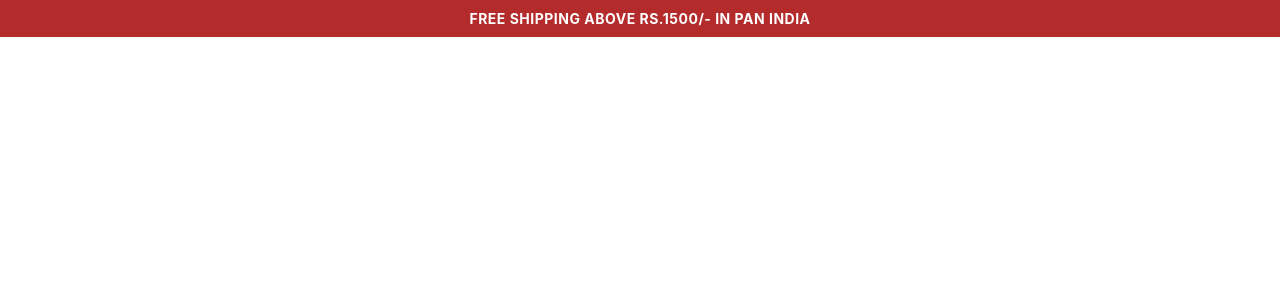
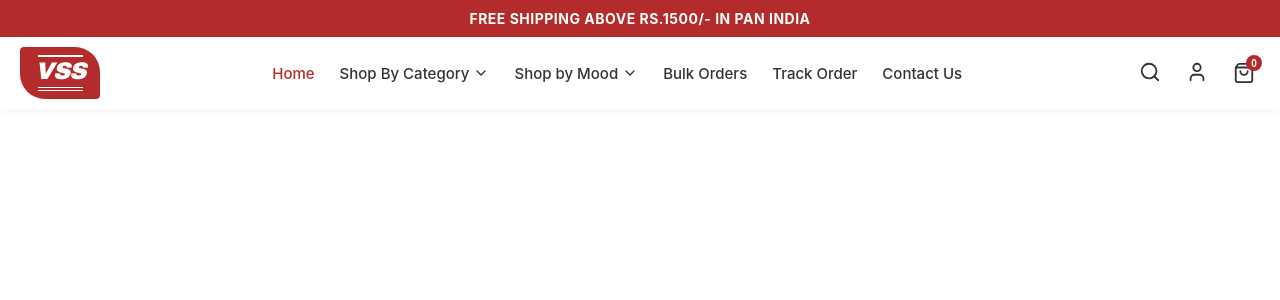
Before and after one commit to pradeebaakairatechnologies-cyber/Ecommerce, a React (Vite) app: page / in a window 1280 px wide. Shown: the top 300 px of the page. Built offline with nearby package versions, Linux system fonts and the light colour scheme.

Commit message:
Add Navbar component with VSS logo and lucide-react icons

```diff
--- a/package.json
+++ b/package.json
@@ -10,6 +10,7 @@
     "preview": "vite preview"
   },
   "dependencies": {
+    "lucide-react": "^1.8.0",
     "react": "^19.2.5",
     "react-dom": "^19.2.5"
   },
--- a/src/App.jsx
+++ b/src/App.jsx
@@ -1,12 +1,14 @@
 import { useState } from 'react'
 import './App.css'
 import TopHeader from './components/TopHeader'
+import Navbar from './components/Navbar'
 
 function App() {
 
   return (
     <>
       <TopHeader />
+      <Navbar />
     </>
   )
 }
--- /dev/null
+++ b/src/components/Navbar.css
@@ -0,0 +1,175 @@
+.navbar {
+    background-color: #ffffff;
+    box-shadow: 0 2px 10px rgba(0, 0, 0, 0.05);
+    position: sticky;
+    top: 0; /* Adjust if TopHeader is fixed */
+    z-index: 1000;
+    width: 100%;
+}
+
+.navbar-container {
+    max-width: 1280px;
+    margin: 0 auto;
+    display: flex;
+    justify-content: space-between;
+    align-items: center;
+    padding: 10px 20px;
+}
+
+/* VSS CSS Logo */
+.navbar-logo {
+    display: flex;
+    align-items: center;
+}
+
+.vss-logo-box {
+    background-color: #b32b2b;
+    padding: 8px 15px;
+    border-radius: 4px 25px 4px 25px; /* Matching the tilted look */
+    display: flex;
+    flex-direction: column;
+    align-items: center;
+    justify-content: center;
+    min-width: 80px;
+}
+
+.vss-line-top {
+    width: 90%;
+    height: 2px;
+    background-color: #ffffff;
+    margin-bottom: 2px;
+}
+
+.vss-text {
+    color: #ffffff;
+    font-family: 'Arial Black', sans-serif;
+    font-size: 24px;
+    font-weight: 900;
+    font-style: italic;
+    line-height: 1;
+    letter-spacing: -1px;
+}
+
+.vss-lines-bottom {
+    width: 90%;
+    margin-top: 2px;
+}
+
+.vss-line {
+    width: 100%;
+    height: 1px;
+    background-color: #ffffff;
+    margin-top: 2px;
+}
+
+/* Navigation Links */
+.navbar-links {
+    display: flex;
+    list-style: none;
+    gap: 25px;
+    margin: 0;
+    padding: 0;
+}
+
+.navbar-links li a {
+    text-decoration: none;
+    color: #333333;
+    font-size: 15px;
+    font-weight: 500;
+    transition: color 0.3s ease;
+    display: flex;
+    align-items: center;
+    gap: 4px;
+}
+
+.navbar-links li a:hover,
+.navbar-links li a.active {
+    color: #b32b2b;
+}
+
+/* Dropdown Menu */
+.dropdown {
+    position: relative;
+}
+
+.dropdown-menu {
+    position: absolute;
+    top: 100%;
+    left: 0;
+    background-color: #ffffff;
+    box-shadow: 0 4px 15px rgba(0, 0, 0, 0.1);
+    list-style: none;
+    padding: 10px 0;
+    min-width: 180px;
+    opacity: 0;
+    visibility: hidden;
+    transform: translateY(10px);
+    transition: all 0.3s ease;
+    border-radius: 4px;
+    z-index: 1001;
+}
+
+.dropdown:hover .dropdown-menu {
+    opacity: 1;
+    visibility: visible;
+    transform: translateY(0);
+}
+
+.dropdown-menu li a {
+    padding: 10px 20px;
+    display: block;
+    width: 100%;
+}
+
+.dropdown-menu li a:hover {
+    background-color: #f9f9f9;
+}
+
+/* Action Icons */
+.navbar-actions {
+    display: flex;
+    align-items: center;
+    gap: 15px;
+}
+
+.icon-btn {
+    background: none;
+    border: none;
+    cursor: pointer;
+    color: #333333;
+    position: relative;
+    padding: 5px;
+    transition: color 0.3s ease;
+}
+
+.icon-btn:hover {
+    color: #b32b2b;
+}
+
+.cart-btn {
+    display: flex;
+    align-items: center;
+}
+
+.cart-count {
+    position: absolute;
+    top: -2px;
+    right: -2px;
+    background-color: #b32b2b;
+    color: #ffffff;
+    font-size: 10px;
+    width: 16px;
+    height: 16px;
+    border-radius: 50%;
+    display: flex;
+    align-items: center;
+    justify-content: center;
+    font-weight: bold;
+}
+
+/* Mobile Responsiveness (Basic) */
+@media (max-width: 992px) {
+    .navbar-links {
+        display: none; /* In a real app, implement a hamburger menu */
+    }
+}
--- /dev/null
+++ b/src/components/Navbar.jsx
@@ -0,0 +1,63 @@
+import React, { useState } from 'react';
+import { Search, User, ShoppingBag, ChevronDown } from 'lucide-react';
+import './Navbar.css';
+
+const Navbar = () => {
+    return (
+        <nav className="navbar">
+            <div className="navbar-container">
+                {/* Logo Section */}
+                <div className="navbar-logo">
+                    <div className="vss-logo-box">
+                        <div className="vss-line-top"></div>
+                        <span className="vss-text">VSS</span>
+                        <div className="vss-lines-bottom">
+                            <div className="vss-line"></div>
+                            <div className="vss-line"></div>
+                        </div>
+                    </div>
+                </div>
+
+                {/* Navigation Links */}
+                <ul className="navbar-links">
+                    <li><a href="/" className="active">Home</a></li>
+                    <li className="dropdown">
+                        <a href="/shop">Shop By Category <ChevronDown size={16} /></a>
+                        <ul className="dropdown-menu">
+                            <li><a href="/category/sweets">Sweets</a></li>
+                            <li><a href="/category/savories">Savories</a></li>
+                            <li><a href="/category/snacks">Snacks</a></li>
+                        </ul>
+                    </li>
+                    <li className="dropdown">
+                        <a href="/mood">Shop by Mood <ChevronDown size={16} /></a>
+                        <ul className="dropdown-menu">
+                            <li><a href="/mood/party">Party Time</a></li>
+                            <li><a href="/mood/movie">Movie Magic</a></li>
+                            <li><a href="/mood/healthy">Healthy Choice</a></li>
+                        </ul>
+                    </li>
+                    <li><a href="/bulk">Bulk Orders</a></li>
+                    <li><a href="/track">Track Order</a></li>
+                    <li><a href="/contact">Contact Us</a></li>
+                </ul>
+
+                {/* Action Icons */}
+                <div className="navbar-actions">
+                    <button className="icon-btn" aria-label="Search">
+                        <Search size={22} />
+                    </button>
+                    <button className="icon-btn" aria-label="Account">
+                        <User size={22} />
+                    </button>
+                    <button className="icon-btn cart-btn" aria-label="Cart">
+                        <ShoppingBag size={22} />
+                        <span className="cart-count">0</span>
+                    </button>
+                </div>
+            </div>
+        </nav>
+    );
+};
+
+export default Navbar;
```
Also changed, not shown: 1 other file (tests, documents, lock files or other folders).
